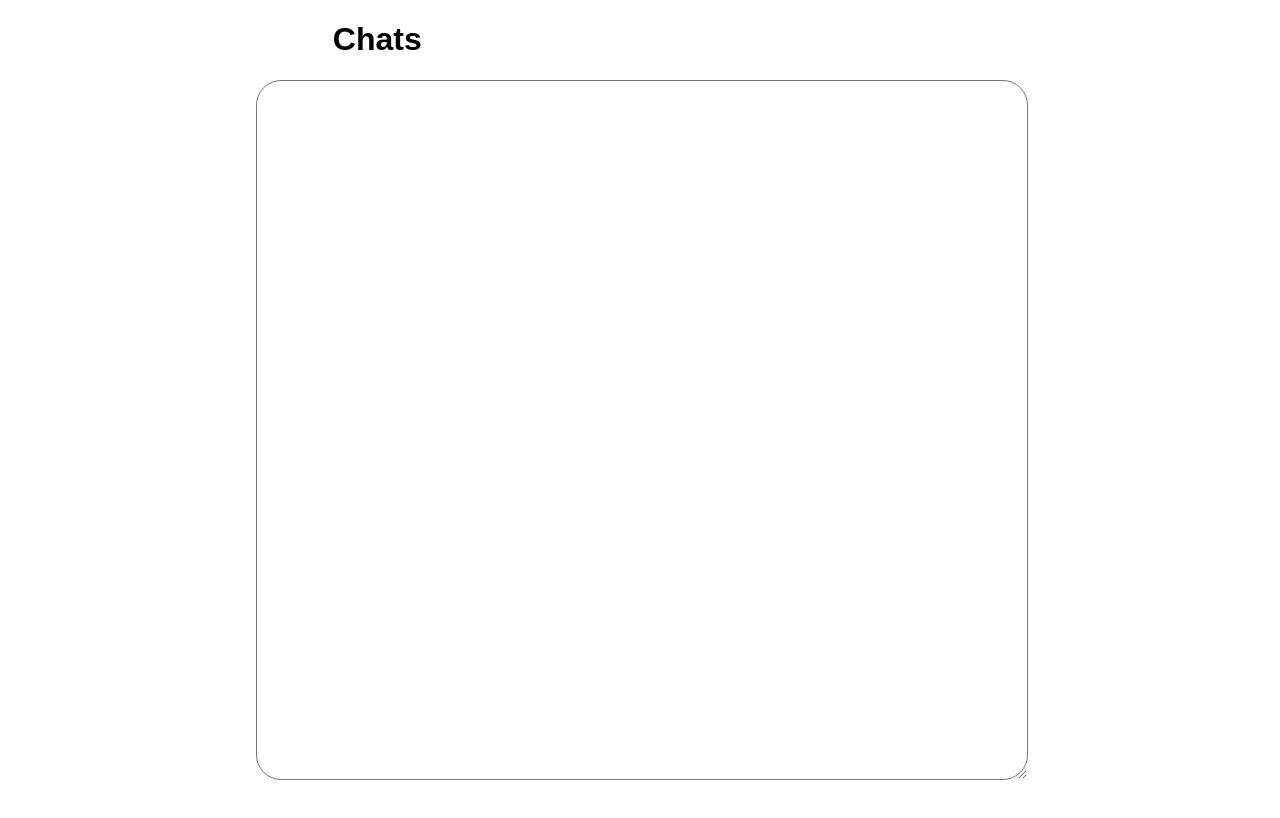
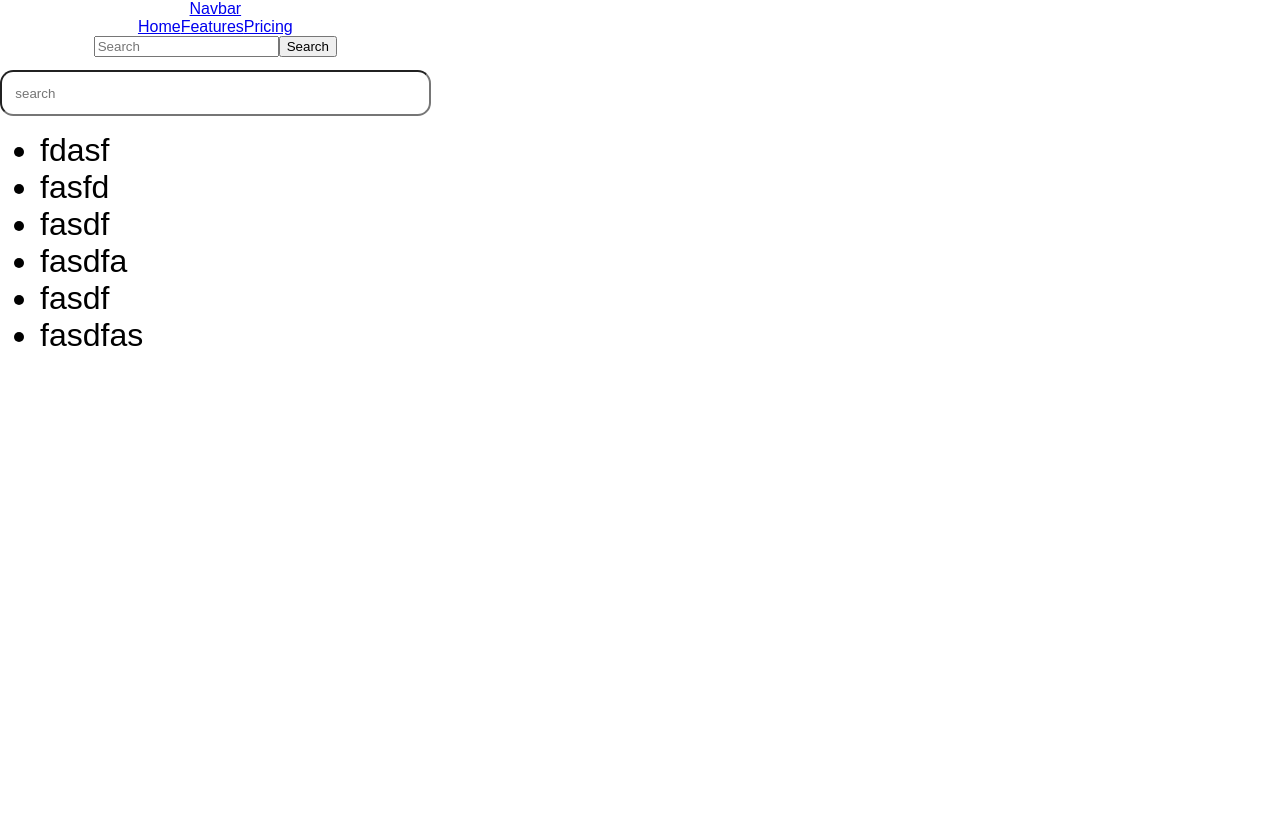
Before and after one commit to Mercykwazi/New-xhub, a React (Create React App) app in the folder client-side/: page / in a window 1280 px wide. Shown: the top 818 px of the page. Built offline with nearby package versions, Linux system fonts and the light colour scheme.

Commit message:
made changes

```diff
--- a/client-side/package.json
+++ b/client-side/package.json
@@ -4,6 +4,7 @@
   "private": true,
   "dependencies": {
     "react": "^16.8.6",
+    "react-bootstrap": "^1.0.0-beta.6",
     "react-dom": "^16.8.6",
     "react-scripts": "0.9.5",
     "styled-components": "^4.2.0"
--- a/client-side/src/App.css
+++ b/client-side/src/App.css
@@ -6,16 +6,55 @@
   animation: App-logo-spin infinite 20s linear;
   height: 80px;
 }
+.chatView{
+  /* border:0.5rem solid #01aaad; */
+  text-align: left;
+  font-size:50px;
+  padding:4%;
 
+}
+p{
+  font-size: 50px;
+  text-align: left;
+}
 .App-header {
   background-color: #222;
   height: 150px;
   padding: 20px;
   color: white;
 }
+.search{
+text-align: left;
+padding:1em;
+margin-top: 1em;
+border-radius:1em;
+width: 400px;
+
+/* grid-template-columns:  1fr 3fr; */
+}
+.mainChat{
+box-sizing: border-box;
+height: 1000px;
+background-position: left top;
+background-repeat: repeat;
+  display: grid;
+  text-align: center;
+  /* border:0.5rem solid #01aaad; */
+    grid-template-columns:1fr 3fr;
+    grid-template-rows: minmax(100%,1fr);
+}
+.chats{
+  text-align: left;
+    /* font-size:3rem;  */
+}
 
 .App-intro {
   font-size: large;
+}
+li{
+  font-size:2rem;
+  /* border:1rem solid black; */
+  width:3rem;
 }
 
 @keyframes App-logo-spin {
--- a/client-side/src/App.js
+++ b/client-side/src/App.js
@@ -2,15 +2,12 @@ import React, { Component } from "react";
 import logo from "./logo.svg";
 import Dashboard from "./components/dashboard";
 import "./App.css";
+import Board from "./components/board"
 
 class App extends Component {
   render() {
     return(
       <div>
-        <h1>Chats</h1>
-        <div>
-        <textarea id="chat-room" />
-       </div>
       </div>
     )
   }
--- /dev/null
+++ b/client-side/src/components/board.js
@@ -0,0 +1,20 @@
+import React, { Component } from "react";
+//import logo from "./logo.svg";
+import Dashboard from "./dashboard";
+import "../App.css";
+import Contacts from "./contats";
+
+class Board extends Component {
+  render() {
+    return(
+      <div className="mainChat" >
+          <Contacts></Contacts>
+      {/* <div className="chatView">view </div> */}
+
+
+          </div>
+          );
+}
+}
+
+export default Board;
--- /dev/null
+++ b/client-side/src/components/contats.js
@@ -0,0 +1,37 @@
+import React, {} from "react";
+import {Navbar, Nav, Form, FormControl, Button} from "react-bootstrap"
+const Contacts =()=>{
+return (
+    <div>
+        <div >
+         {/* <div> */}
+         <Navbar bg="light" variant="light">
+    <Navbar.Brand href="#home">Navbar</Navbar.Brand>
+    <Nav className="mr-auto">
+      <Nav.Link href="#home">Home</Nav.Link>
+      <Nav.Link href="#features">Features</Nav.Link>
+      <Nav.Link href="#pricing">Pricing</Nav.Link>
+    </Nav>
+    <Form inline>
+      <FormControl type="text" placeholder="Search" className="mr-sm-2" />
+      <Button variant="outline-primary">Search</Button>
+    </Form>
+  </Navbar>
+
+         <input className="search"placeholder="search" />
+         {/* </div>    */}
+        <ul>
+            <li>fdasf</li>
+            <li>fasfd</li>
+            <li>fasdf</li>
+            <li>fasdfa</li>
+            <li>fasdf</li>
+            <li>fasdfas</li>
+        </ul>
+        </div>
+
+    </div>
+)
+
+}
+export default Contacts
--- a/client-side/src/index.js
+++ b/client-side/src/index.js
@@ -2,8 +2,9 @@ import React from 'react';
 import ReactDOM from 'react-dom';
 import App from './App';
 import './index.css';
+import Board from "./components/board"
 
 ReactDOM.render(
-  <App />,
+  <Board />,
   document.getElementById('root')
 );
```
Also changed, not shown: 1 other file (tests, documents, lock files or other folders).
